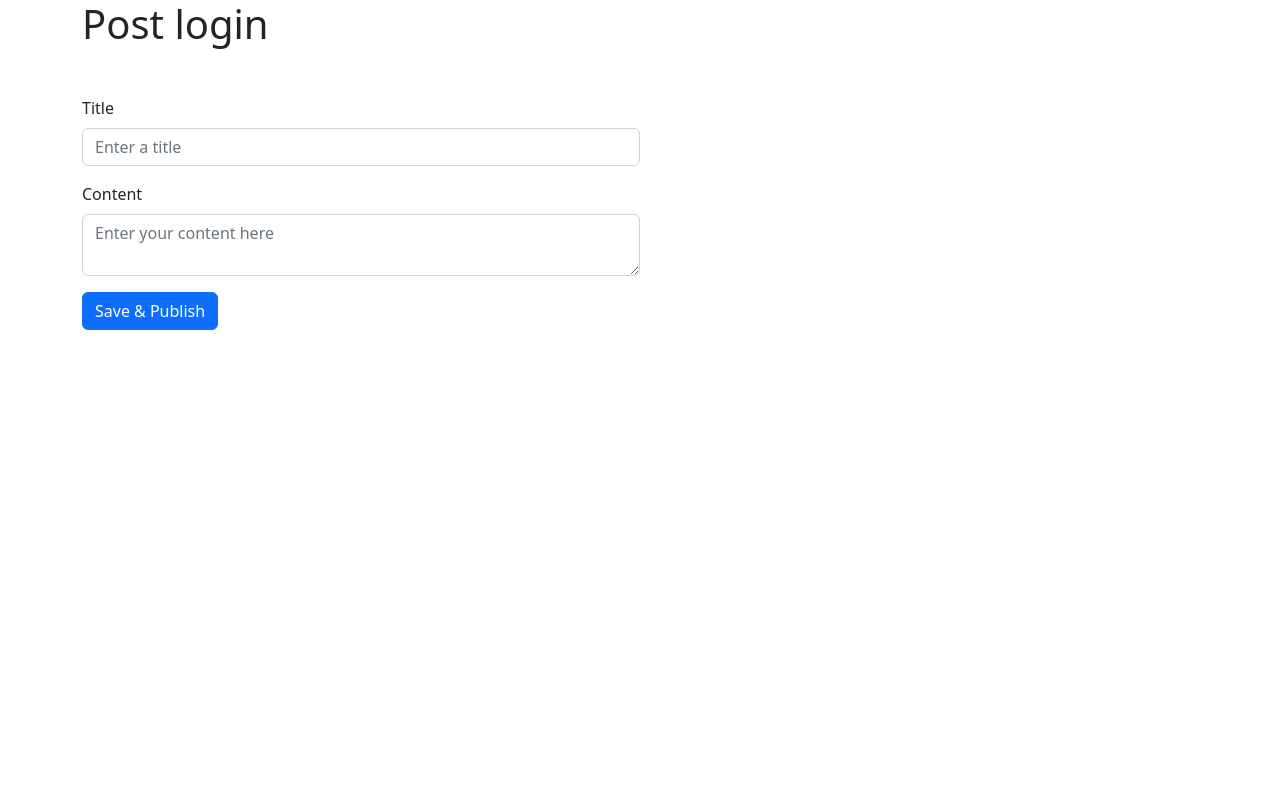
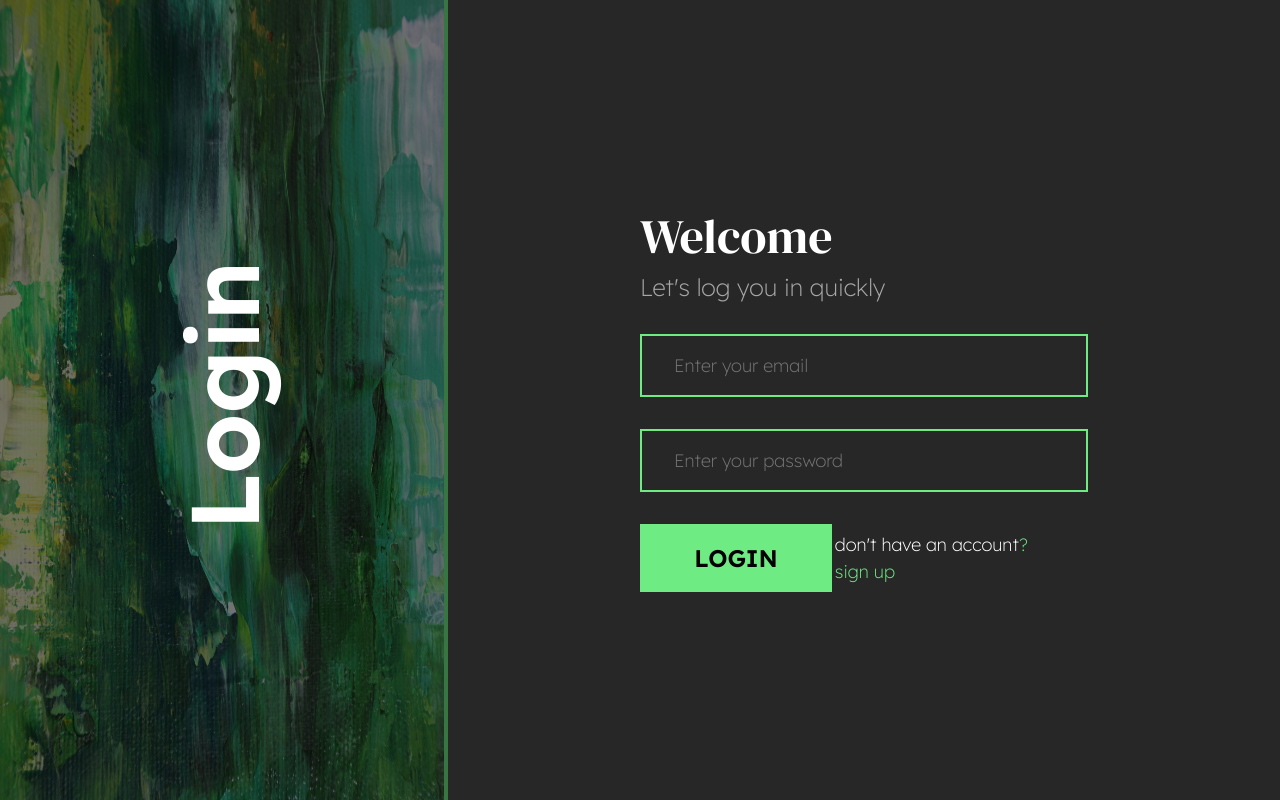
Before and after one commit to juliajespersdotter/dottercms-client, a React (Vite) app: page /login in a window 1280 px wide. Built offline with nearby package versions, Linux system fonts and the light colour scheme; no server answers.

Commit message:
designed login and signup pages.

```diff
--- a/src/App.jsx
+++ b/src/App.jsx
@@ -2,12 +2,16 @@ import './assets/scss/main.scss'
 import { Routes, Route } from 'react-router-dom'
 import LandingPage from './pages/LandingPage'
 import PostPage from './pages/PostPage'
+import LoginPage from './pages/LoginPage'
+import SignupPage from './pages/SignupPage'
 
 function App() {
 	return (
 		<div id='App'>
 			<Routes>
 				<Route path='/' element={<LandingPage />} />
+				<Route path='/login' element={<LoginPage />} />
+				<Route path='/signup' element={<SignupPage />} />
 				<Route path='/:postId' element={<PostPage />} />
 				{/* <Route path='*' element={<NotFound />} /> */}
 			</Routes>
--- a/src/assets/scss/main.scss
+++ b/src/assets/scss/main.scss
@@ -1 +1,51 @@
 @import '../node_modules/bootstrap/scss/bootstrap';
+@import url('https://fonts.googleapis.com/css2?family=DM+Serif+Display&family=Lexend+Deca:wght@100;200;300;400;600&display=swap');
+
+$background-color: #272727;
+$accent-color: #6eeb83;
+$muted-color: hsl(0deg 0% 65%);
+
+body {
+	font-size: 18px;
+	background-color: $background-color;
+	font-family: 'Lexend Deca', sans-serif;
+	font-weight: 200;
+	color: #fff;
+}
+
+h1 {
+	font-family: 'DM Serif Display', serif;
+}
+
+h2 {
+	font-family: 'Lexend Deca', sans-serif;
+	font-weight: 200;
+}
+
+.green {
+	color: $accent-color;
+}
+
+a {
+	text-decoration: none;
+	color: $accent-color;
+}
+
+a:hover {
+	color: $muted-color;
+}
+
+.button-primary {
+	padding: 1rem;
+	width: 12rem;
+	font-size: 1.5rem;
+	background-color: $accent-color;
+	border: none;
+	font-family: 'Lexend Deca', sans-serif;
+	font-weight: 600;
+}
+
+button:hover {
+	background-color: $muted-color;
+	color: #000;
+}
--- /dev/null
+++ b/src/assets/scss/signup-login.scss
@@ -0,0 +1,73 @@
+@import './main.scss';
+
+.right-aligned-container {
+	width: 65%;
+	display: flex;
+	padding: 15%;
+	justify-content: center;
+	height: 100vh;
+	flex-direction: column;
+	text-align: left;
+
+	h1 {
+		font-size: 3rem;
+		display: block;
+	}
+
+	h2 {
+		display: block;
+		font-size: 1.5rem;
+		margin-bottom: 2rem;
+		color: $muted-color;
+	}
+
+	input {
+		font-family: 'Lexend Deca', sans-serif;
+		font-weight: 200;
+		padding: 1rem;
+		padding-left: 2rem;
+		display: block;
+		width: 100%;
+		margin-bottom: 2rem;
+		border: 2px solid $accent-color;
+		background-color: $background-color;
+		color: $muted-color;
+	}
+}
+
+.left-aligned-img-container {
+	width: 35%;
+	position: relative;
+	padding: 0;
+	margin: 0;
+
+	.flexed-h1 {
+		position: absolute;
+		height: 100vh;
+		width: 100%;
+		display: flex;
+		justify-content: center;
+		align-items: center;
+	}
+
+	h1 {
+		font-family: 'Lexend Deca', sans-serif;
+		font-weight: 600;
+		position: absolute;
+		font-size: 6rem;
+		transform: rotate(-90deg);
+		z-index: 100;
+	}
+
+	img {
+		position: relative;
+		border-right: 4px solid $accent-color;
+		max-width: 100%;
+		height: 100vh;
+		filter: brightness(50%);
+	}
+}
+
+.flexed-container-two-cols {
+	display: flex;
+}
--- a/src/components/Post.jsx
+++ b/src/components/Post.jsx
@@ -30,13 +30,13 @@ const Post = ({ post }) => {
 				<Card.Text>{post.content}</Card.Text>
 			</Card.Body>
 
-			<Link variant='dark' className='w-25 mt-3' to={`/${post.id}`}>
+			<Link className='w-25 mt-3' to={`/${post.id}`}>
 				View
 			</Link>
 
-			<Button variant='danger' onClick={deleteFunction}>
+			<Link variant='danger' onClick={deleteFunction}>
 				Delete
-			</Button>
+			</Link>
 		</Card>
 	)
 }
--- a/src/main.jsx
+++ b/src/main.jsx
@@ -2,6 +2,7 @@ import React from 'react'
 import ReactDOM from 'react-dom/client'
 import { QueryClient, QueryClientProvider } from 'react-query'
 import { BrowserRouter } from 'react-router-dom'
+import './assets/scss/main.scss'
 import App from './App'
 
 const queryClient = new QueryClient({
--- /dev/null
+++ b/src/pages/LoginPage.jsx
@@ -0,0 +1,54 @@
+import React from 'react'
+import { useForm } from 'react-hook-form'
+import '../assets/scss/signup-login.scss'
+
+const LoginPage = () => {
+	const {
+		register,
+		handleSubmit,
+		watch,
+		formState: { errors },
+	} = useForm()
+
+	const onSubmit = data => {
+		console.log(data)
+	}
+
+	return (
+		<div className='flexed-container-two-cols'>
+			<div className='left-aligned-img-container'>
+				<div className='flexed-h1'>
+					<h1 className='vertical-heading'>Login</h1>
+				</div>
+				<img
+					src='../assets/images/loginimg.jpg'
+					alt='green paint pattern'
+				/>
+			</div>
+			<div className='right-aligned-container'>
+				<h1>Welcome</h1>
+				<h2>Let's log you in quickly</h2>
+
+				<form className='login-form' onSubmit={handleSubmit(onSubmit)}>
+					<input type='text' placeholder='Enter your email' />
+					<input type='text' placeholder='Enter your password' />
+
+					<div className='d-flex justify-content-between align-items-center'>
+						<button className='button-primary' type='submit'>
+							LOGIN
+						</button>
+						<div className='d-flex align-items-center flex-wrap'>
+							don't have an account
+							<span className='green'>?</span>
+							<div className='w-50 green'>
+								<a href='/signup'>sign up</a>
+							</div>
+						</div>
+					</div>
+				</form>
+			</div>
+		</div>
+	)
+}
+
+export default LoginPage
--- /dev/null
+++ b/src/pages/SignupPage.jsx
@@ -0,0 +1,56 @@
+import React from 'react'
+import { useForm } from 'react-hook-form'
+import '../assets/scss/signup-login.scss'
+
+const SignupPage = () => {
+	const {
+		register,
+		handleSubmit,
+		watch,
+		formState: { errors },
+	} = useForm()
+
+	const onSubmit = data => {
+		console.log(data)
+	}
+
+	return (
+		<div className='flexed-container-two-cols'>
+			<div className='left-aligned-img-container'>
+				<div className='flexed-h1'>
+					<h1 className='vertical-heading'>Sign Up</h1>
+				</div>
+				<img
+					src='../assets/images/loginimg.jpg'
+					alt='green paint pattern'
+				/>
+			</div>
+			<div className='right-aligned-container'>
+				<h1>Welcome</h1>
+				<h2>Let's sign you in quickly</h2>
+
+				<form className='login-form' onSubmit={handleSubmit(onSubmit)}>
+					<input type='text' placeholder='Enter your name' />
+					<input type='text' placeholder='Enter your email' />
+					<input type='text' placeholder='Enter your password' />
+					<input type='text' placeholder='Confirm password' />
+
+					<div className='d-flex justify-content-between align-items-center'>
+						<button className='button-primary' type='submit'>
+							SUBMIT
+						</button>
+						<div className='d-flex align-items-center flex-wrap'>
+							already have an account
+							<span className='green'>?</span>
+							<div className='w-50 green'>
+								<a href='/login'>log-in</a>
+							</div>
+						</div>
+					</div>
+				</form>
+			</div>
+		</div>
+	)
+}
+
+export default SignupPage
--- a/src/services/DotterDB_API.js
+++ b/src/services/DotterDB_API.js
@@ -30,7 +30,6 @@ const updatePost = async (id, data) => {
 }
 
 const deletePost = async id => {
-	console.log(id)
 	await axios.delete(`${BASE_URL}/${id}`)
 }
 
```
Also changed, not shown: public/assets/images/loginimg.jpg (added).
